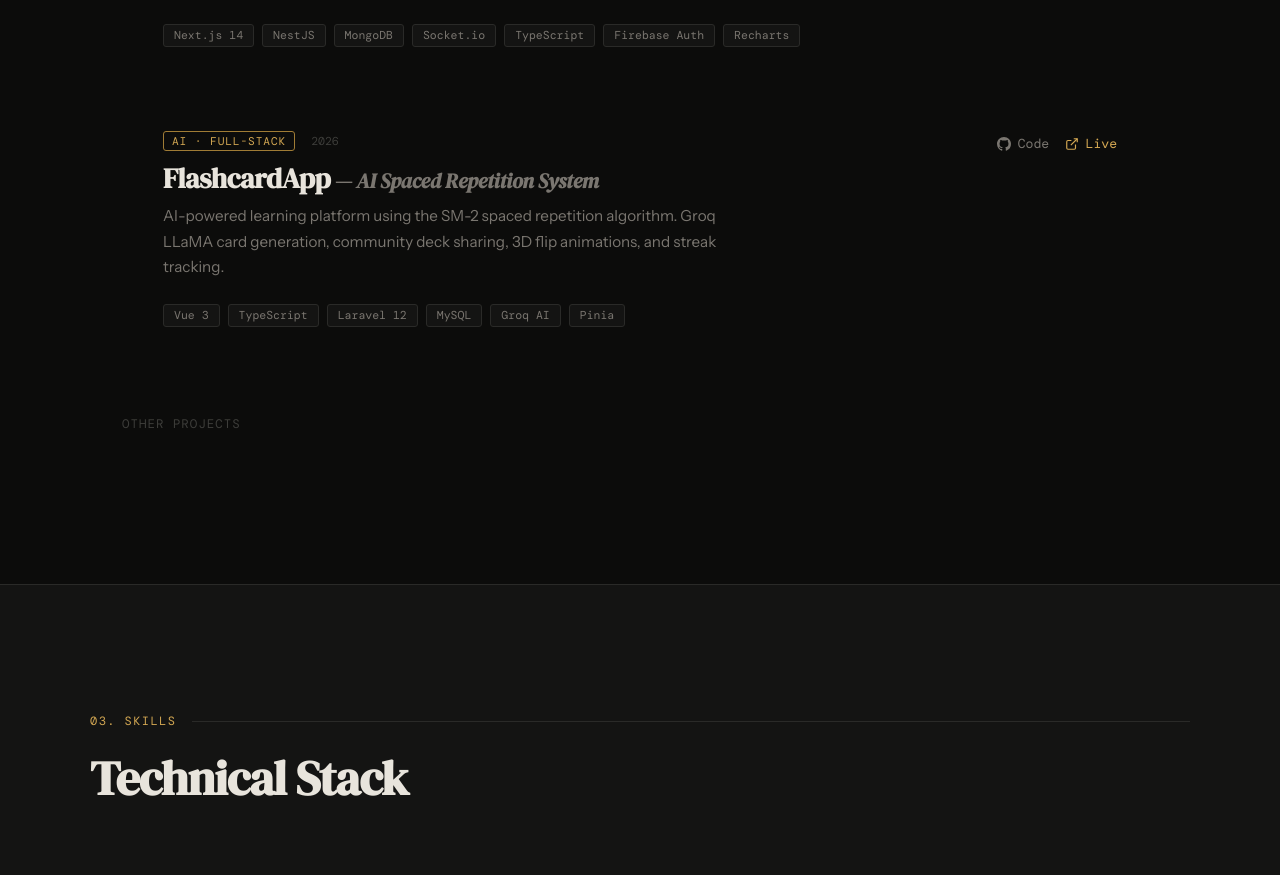
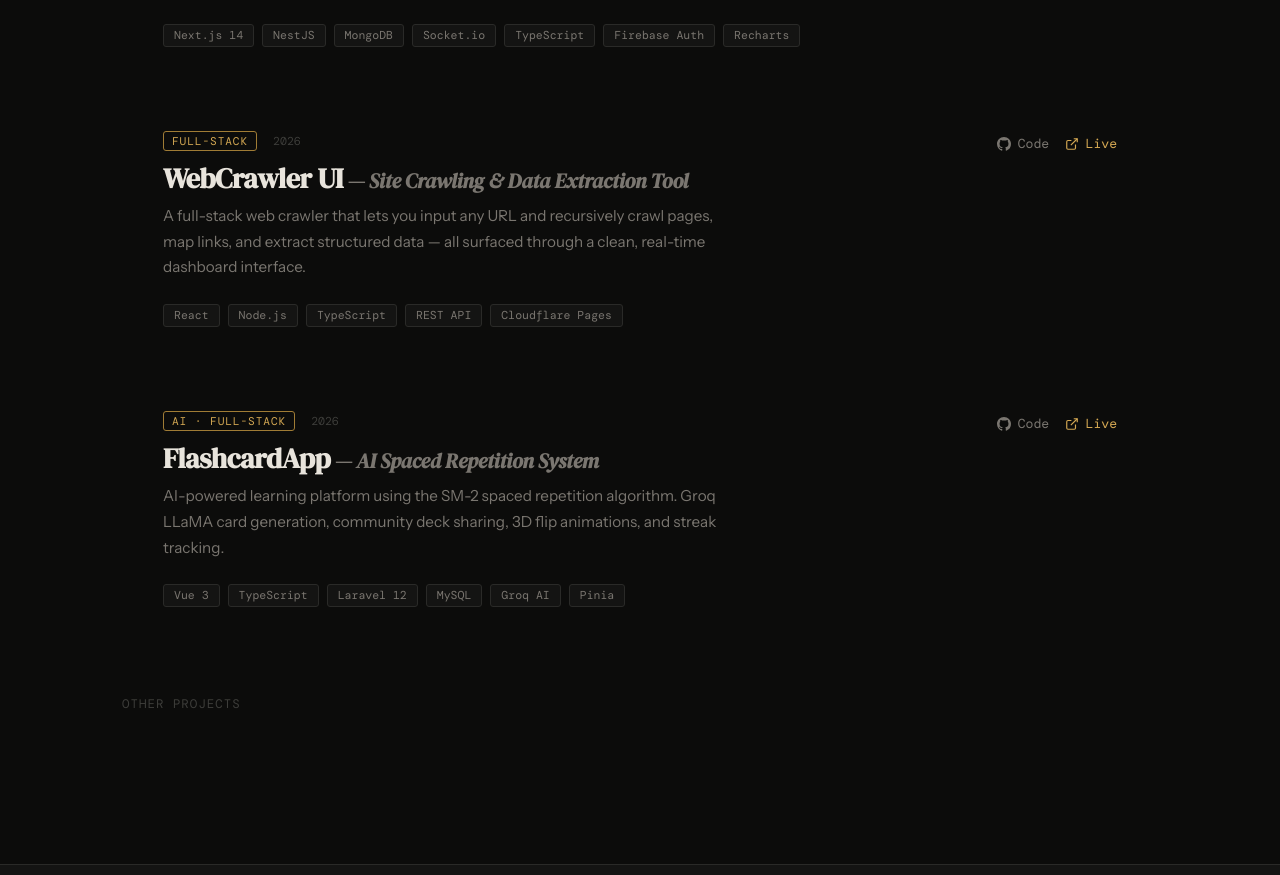
Before and after one commit to chelsynew72/my-portfolio, a Next.js app: page / in a window 1280 px wide. Shown: the part 1280-2155 px from the top of the page. Built offline with nearby package versions, Linux system fonts and the light colour scheme; a web font is replaced by a local one.

Commit message:
added new project

```diff
--- a/data/data.ts
+++ b/data/data.ts
@@ -24,6 +24,18 @@ export const projects: Project[] = [
     tag: "Full-Stack",
   },
   {
+  title: "WebCrawler UI",
+  subtitle: "Site Crawling & Data Extraction Tool",
+  description:
+    "A full-stack web crawler that lets you input any URL and recursively crawl pages, map links, and extract structured data — all surfaced through a clean, real-time dashboard interface.",
+  tag: "Full-Stack",
+  year: "2026",
+  tech: ["React", "Node.js", "TypeScript", "REST API", "Cloudflare Pages"],
+  githubUrl: "https://github.com/chelsynew72/crawler-website",
+  liveUrl: "https://crawler-website-frontend.pages.dev/",
+  featured: true,
+},
+  {
     title: "FlashcardApp",
     subtitle: "AI Spaced Repetition System",
     description:
```
Also changed, not shown: 1 other file (tests, documents, lock files or other folders).
